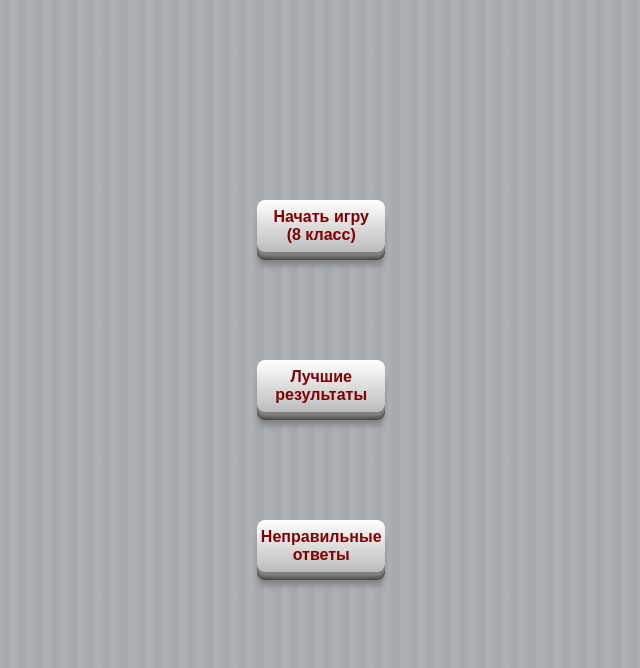
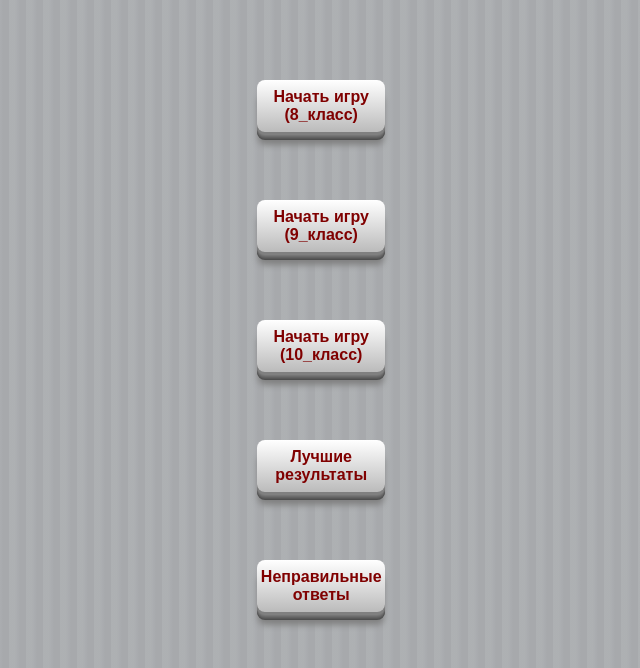
Before and after one commit to SergeyGulin/chem, a React (Create React App) app: page / in a window 1280 px wide. Shown: the top 668 px of the page, without its empty margins (314-954 px from the left). Built offline with nearby package versions, Linux system fonts and the light colour scheme; no server answers.

Commit message:
fix  BestResultsScreen

```diff
--- a/src/App/App.css
+++ b/src/App/App.css
@@ -152,21 +152,32 @@ ul {
   left: calc(100% - var(--formula-width) - 0.8rem);
 }
 
-.buttonPositionPlay {
+.buttonPositionPlay1,
+.buttonPositionPlay2,
+.buttonPositionPlay3 {
   position: absolute;
+  left: calc(50% - var(--formula-width) / 2 - 0.3rem);
+}
+
+.buttonPositionPlay1 {
+  top: calc(10%);
+}
+.buttonPositionPlay2 {
   top: calc(25%);
-  left: calc(50% - var(--formula-width) / 2 - 0.3rem);
+}
+.buttonPositionPlay3 {
+  top: calc(40%);
 }
 
 .buttonPositionShowRecords {
   position: absolute;
-  top: calc(45%);
+  top: calc(55%);
   left: calc(50% - var(--formula-width) / 2 - 0.3rem);
 }
 
 .buttonPositionShowWrongShots {
   position: absolute;
-  top: calc(65%);
+  top: calc(70%);
   left: calc(50% - var(--formula-width) / 2 - 0.3rem);
 }
 
--- a/src/App/App.tsx
+++ b/src/App/App.tsx
@@ -55,14 +55,14 @@ const App: React.FC = () => {
     };
   }, []);
 
-  const handleStartClick = useCallback(() => {
+  const handleStartClick = useCallback((grade: string) => {
     console.log("Нажата кнопка старт");
-    const newResufledFormulas = reshuffle(formulas[gradeClass]);
+    const newResufledFormulas = reshuffle(formulas[grade]);
     setResufledFormulas(newResufledFormulas);
     console.log("newResufledFormulas = ", newResufledFormulas);
-    setStepData({ stepNumber: 1, score: 0, gradeClass });
+    setStepData({ stepNumber: 1, score: 0, gradeClass: grade });
     sound(0);
-  }, [gradeClass]);
+  }, []);
 
   const handleFinishEvent = useCallback(
     ({
@@ -119,15 +119,19 @@ const App: React.FC = () => {
     case START_SCREEN_STATE:
       return (
         <div className="main main1-background-size">
+          {GRADE_CLASS_ARRAY.map((grade, index) => (
             <Button
-            name={`Начать игру (8${"\u00A0"}класс)`}
+              key={grade}
+              name={`Начать игру (${grade})`}
               className={
                 animationStep
-                ? "buttonPositionPlay transition-true"
+                  ? `buttonPositionPlay${index + 1} transition-true`
                   : "startPosition"
               }
-            handleClick={handleStartClick}
+              handleClick={() => handleStartClick(grade)}
             />
+          ))}
+
           <Button
             name="Лучшие результаты"
             className={
--- a/src/App/BestResultsScreen.tsx
+++ b/src/App/BestResultsScreen.tsx
@@ -10,11 +10,12 @@ export const getBestResults = (key: string): scoreType[] =>
   JSON.parse(localStorage.getItem(key) || "[]");
 
 export const BestResultsScreen = (): JSX.Element => {
-  const records = getBestResults(GRADE_CLASS_ARRAY[0]);
   return (
     <div className="main main1-background-size">
-      <div>BestResultsScreen</div>
-      {records.map((record: scoreType) => (
+      {GRADE_CLASS_ARRAY.map((grade, index) => (
+        <div key={grade}>
+          <div>BestResultsScreen {grade}</div>
+          {getBestResults(GRADE_CLASS_ARRAY[index]).map((record: scoreType) => (
             <div className="display-flex" key={record.date}>
               <div className="record-score">{record.score}</div>
               <div className="record-date">
@@ -24,5 +25,7 @@ export const BestResultsScreen = (): JSX.Element => {
             </div>
           ))}
         </div>
+      ))}
+    </div>
   );
 };
--- a/src/App/ChemicalData.tsx
+++ b/src/App/ChemicalData.tsx
@@ -16,7 +16,7 @@ export function reshuffle<T>(arr: T[]): T[] {
 }
 
 export const formulas: { [key: string]: ChemicalType[] } = {
-  "8 класс": [
+  "8_класс": [
     {
       name: "Серная кислота",
       text: "Очень едкое вещество",
@@ -64,8 +64,30 @@ export const formulas: { [key: string]: ChemicalType[] } = {
       )
     }
   ],
-  "9 класс": [],
-  "10 класс": []
+  "9_класс": [
+    {
+      name: "Cульфит натрия",
+      text: "Cульфит натрия",
+      type: "Соль",
+      formula: (
+        <div>
+          Na<sub>2</sub>SO<sub>3</sub>
+        </div>
+      )
+    }
+  ],
+  "10_класс": [
+    {
+      name: "Вода (оксид водорода)",
+      text: "Вода",
+      type: "Оксид",
+      formula: (
+        <div>
+          H<sub>2</sub>O
+        </div>
+      )
+    }
+  ]
 };
 
 export const GRADE_CLASS_ARRAY = Object.keys(formulas);
```
Lines whose indentation alone changed are shown as unchanged.
